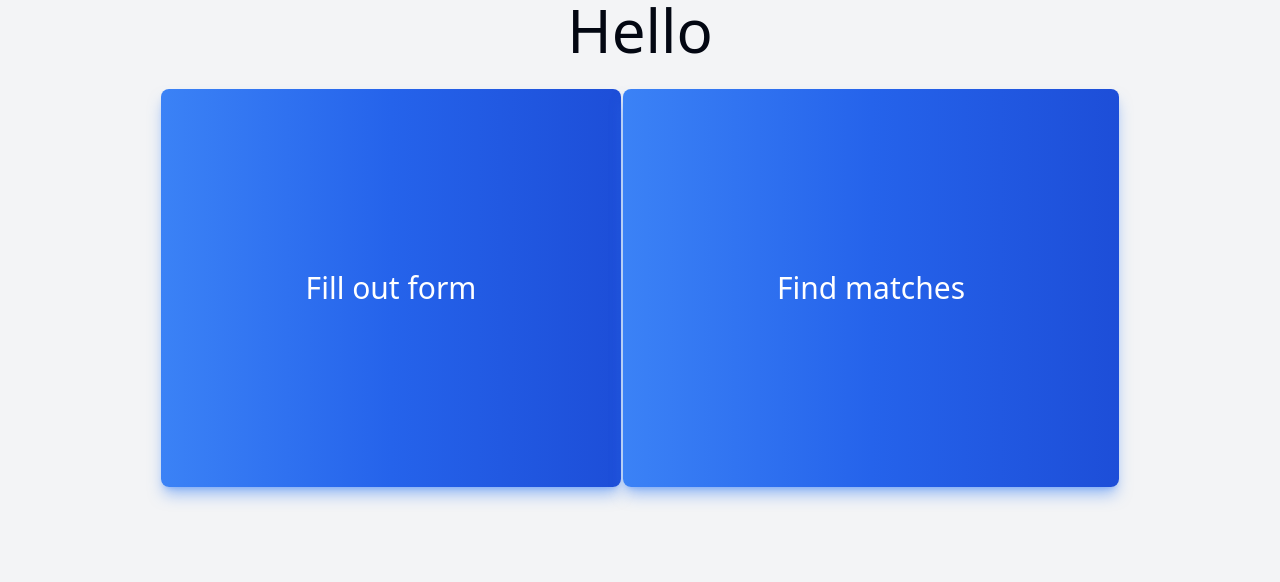
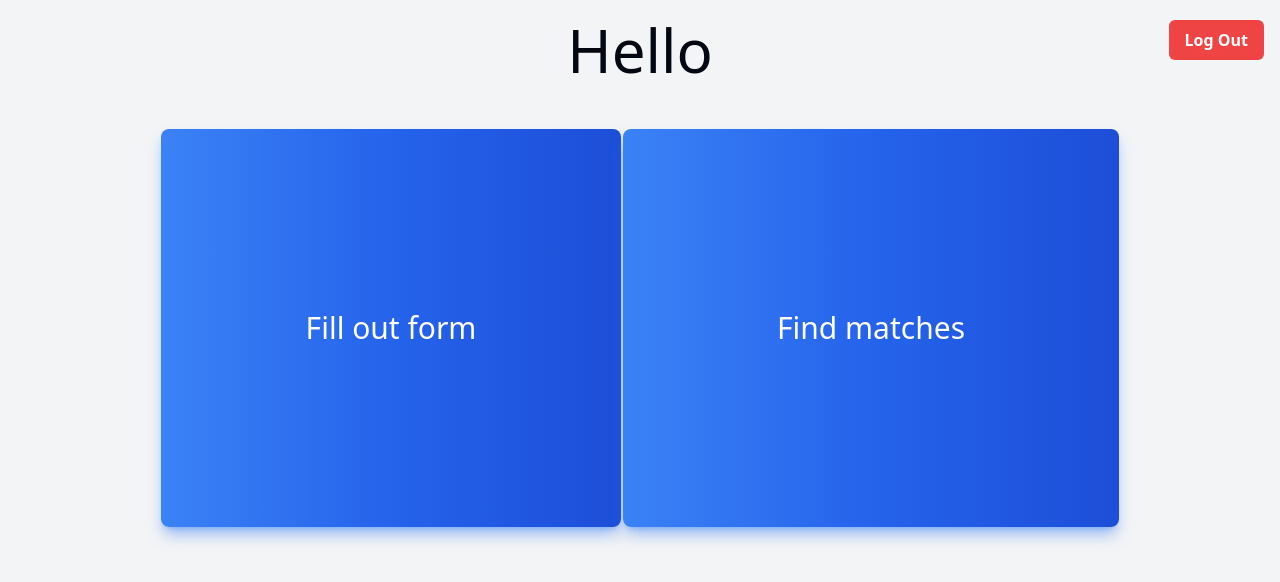
Before and after one commit to AkshayKamath12/Rental-Matchmaker, a Next.js app in the folder app/client/: page / in a window 1280 px wide. Shown: the top 582 px of the page. Built offline with nearby package versions, Linux system fonts and the light colour scheme; no server answers.

Commit message:
fixing redirect issue

```diff
--- a/app/client/src/app/page.tsx
+++ b/app/client/src/app/page.tsx
@@ -1,8 +1,7 @@
 "use client"
-import { useEffect, useState } from "react";
 import { useRouter } from "next/navigation";
-import { useQuery, useQueryClient } from "@tanstack/react-query";
-import queryClient from "@/lib/queryClient";
+import { useQuery } from "@tanstack/react-query";
+import { deleteCookie} from 'cookies-next';
 
 export default function HomePage() {
   const Router = useRouter();
@@ -21,11 +20,21 @@ export default function HomePage() {
     Router.push("/login");
   }
 
+  const handleLogout = async () => {
+    deleteCookie("jwt-token");
+    Router.push("/login");
+  }
 
 
   return (
     <div className="bg-gray-100 items-center flex flex-col h-screen w-screen">
-      <header className="text-6xl">Hello {usernameData}</header>
+      <div className="flex w-full justify-center p-5">
+        <h3 className="text-6xl">
+          Hello {usernameData}
+        </h3>
+        <button onClick={handleLogout} className="absolute right-4 bg-red-500 hover:bg-red-700 text-white font-bold py-2 px-4 rounded-md">Log Out</button>
+
+      </div>
       <table className="w-3/4 h-1/2 my-8">
         <tbody>
           <tr className="text-center">
--- a/app/client/src/middleware.ts
+++ b/app/client/src/middleware.ts
@@ -6,24 +6,29 @@ import { decodeJwt } from 'jose';
 
 export async function middleware(request: NextRequest) {
   const res = await checkAuth(request);
-  if(res != null){
-    if(!res){
-      return NextResponse.redirect(new URL('/login', request.url))
-    }else{
-      if(request.nextUrl.pathname === '/login'){
-        return NextResponse.redirect(new URL('/', request.url))
+  console.log("Middleware executed for path:", request.nextUrl.pathname);
+  if (res != null) {
+    if (!res) {
+      // User is not logged in, redirect to login
+      if (request.nextUrl.pathname !== '/login') {
+        return NextResponse.redirect(new URL('/login', request.url));
+      }
+    } else if (res === true) {
+      // User is logged in, prevent access to /login
+      if (request.nextUrl.pathname === '/login') {
+        return NextResponse.redirect(new URL('/', request.url));
       }
     }
   }
 
-  return NextResponse.next()
+  return NextResponse.next();
 }
 
 async function checkAuth(request: NextRequest){
   const path = request.nextUrl.pathname;
-  const isLoginPage = path === '/login';
   const loggedIn = await isLoggedIn(request);
-  if (!isLoginPage && !loggedIn) {
+  console.log(loggedIn)
+  if (!loggedIn) {
     console.log("Redirecting to login page");
     return false;
   }
```
